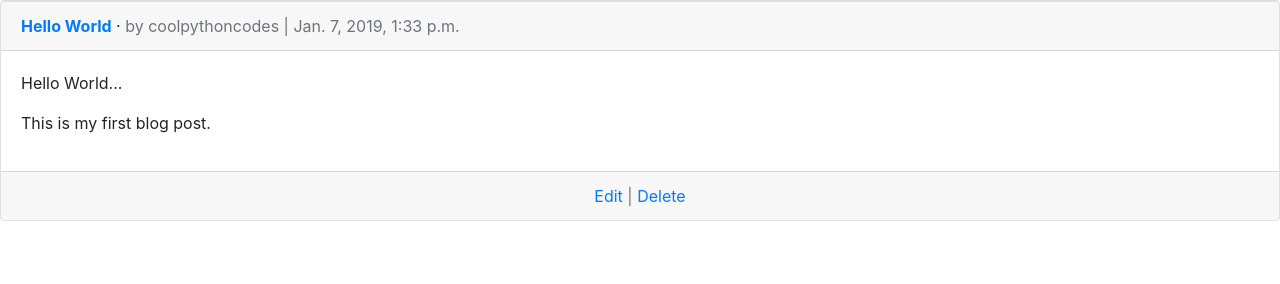
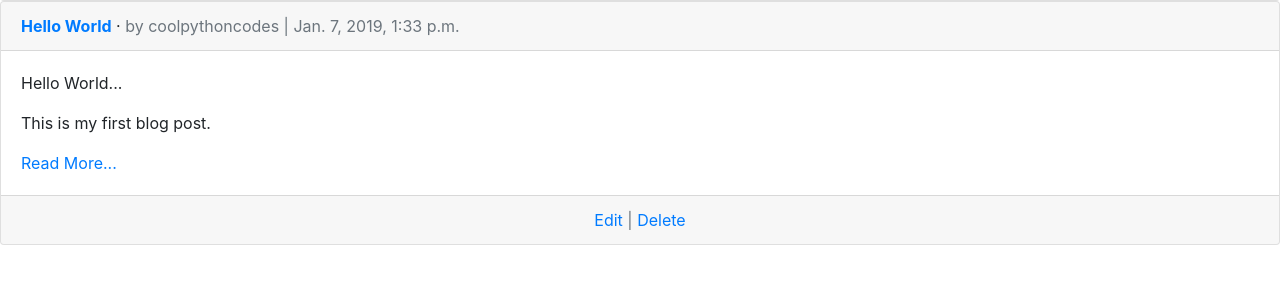
Before and after one commit to coolpythoncodes/blog, a Django app: page / in a window 1280 px wide. Shown: the part 190-474 px from the top of the page. Run offline with Django 3.2, Linux system fonts and the light colour scheme; data comes from the database, SQL or seed files in the repository; some libraries are stand-ins or nearby versions.

Commit message:
Added Read more functionality

```diff
--- a/template/home.html
+++ b/template/home.html
@@ -12,6 +12,7 @@
             </div>
             <div class="card-body">
                 {{post.body|linebreaks}}
+                <a href="{% url 'post_detail' post.pk %}">Read More...</a>
             </div>
             <div class="card-footer text-center text-muted">
                 <a href="">Edit</a> | <a href="">Delete</a>
```
